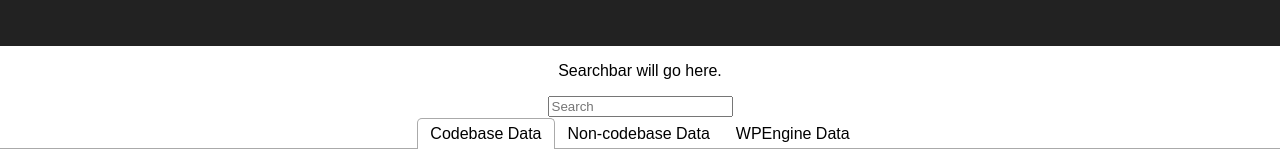
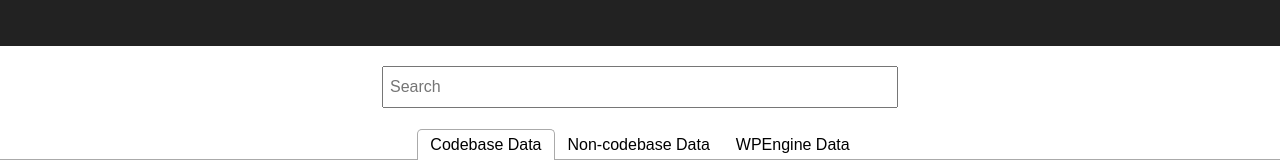
Before and after one commit to Dchyk/dr-website-data, a React (Create React App) app in the folder client/: page / in a window 1280 px wide. Shown: the part 144-311 px from the top of the page. Built offline with nearby package versions, Linux system fonts and the light colour scheme; no server answers.

Commit message:
Add search version 1 to codebsae data

```diff
--- a/client/src/App.js
+++ b/client/src/App.js
@@ -68,7 +68,6 @@ class App extends Component {
     return (
       <div className="App">
         <Header />
-        <SearchBar />
 
         <form>
           <input type="text" name="filter" id="filter" placeholder="Search" onChange={this.handleFilter} />
--- a/client/src/index.css
+++ b/client/src/index.css
@@ -2,6 +2,16 @@ body {
   margin: 0;
   padding: 0;
   font-family: sans-serif;
+}
+
+form {
+  margin: 20px auto;
+}
+
+input[type=text] {
+  font-size: 16px;
+  padding: 10px 6px;
+  width: 500px;
 }
 
 table {
```
